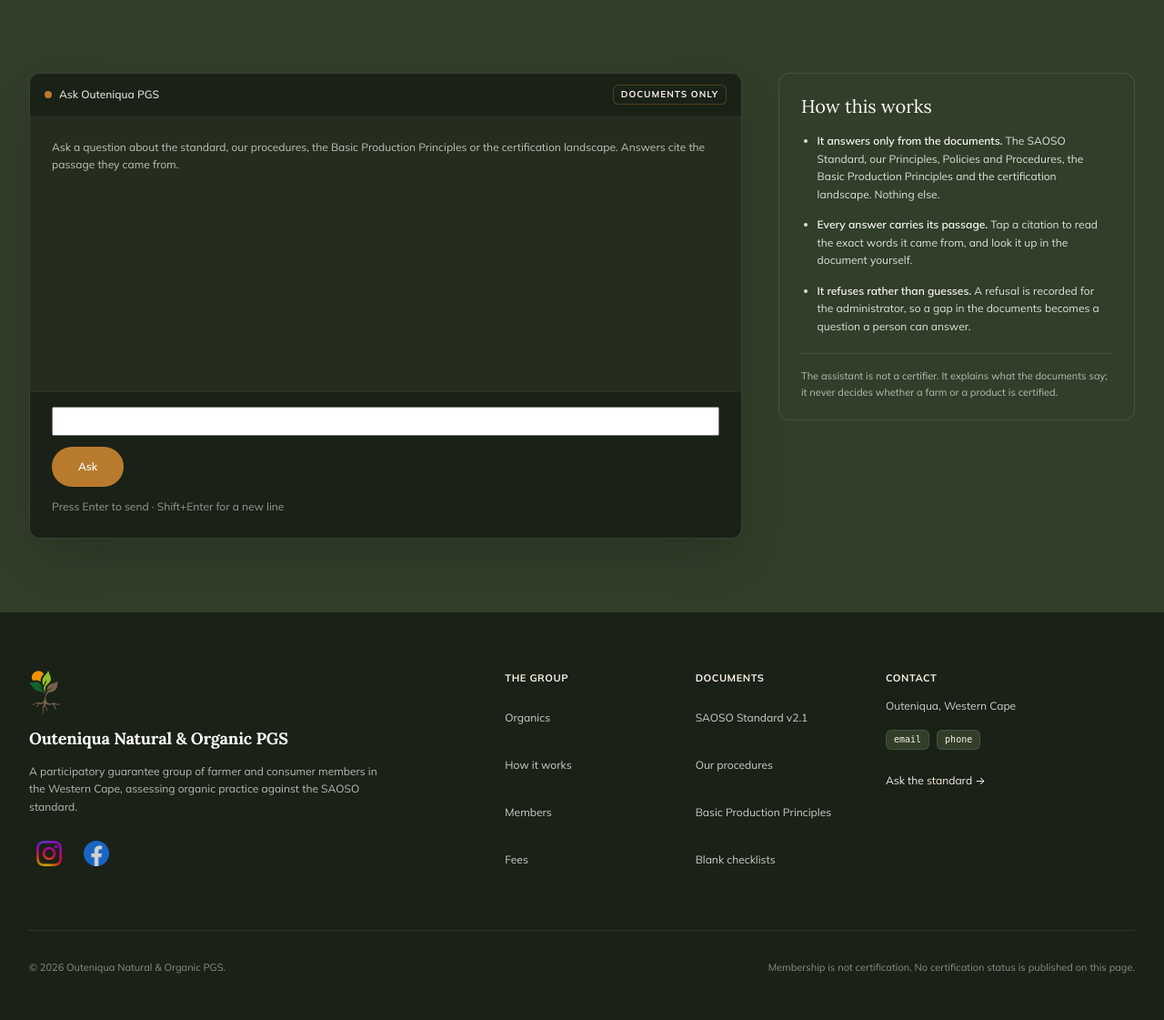
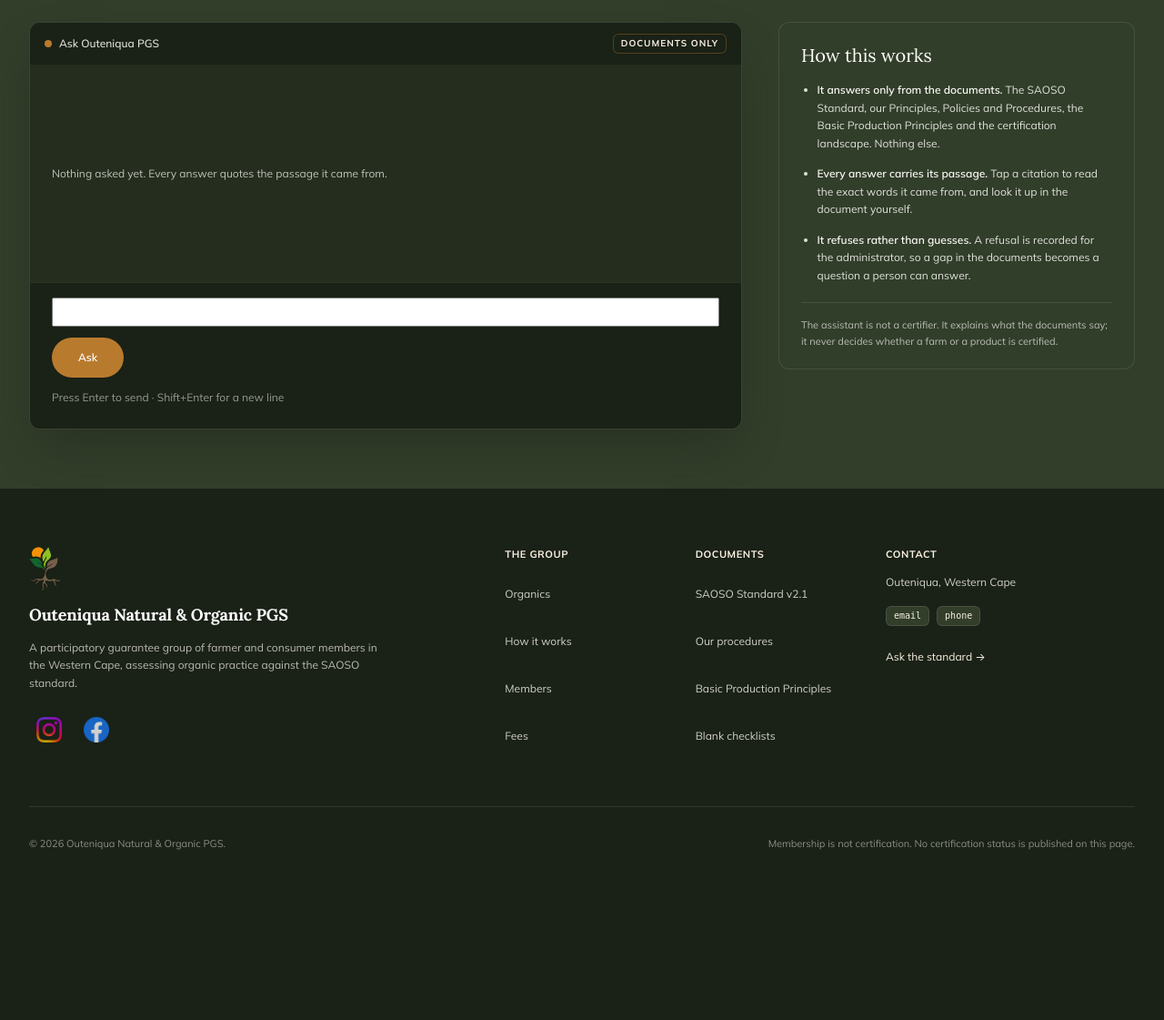
Before and after one commit to KobusWHMeiring/PGS, a Django app: template core/templates/chatbot/panel.html in a window 1280 px wide. Shown: the part 341-1462 px from the top of the page at 91% size. After the commit the page ends 1275 px from the top, so only its background shows below. Run offline with Django 5.2, Linux system fonts and the light colour scheme; the template is opened without the code that fills it: most values are stand-ins (such as "Sample title", 1, 10 or a date in 2020); form fields are guessed from the names that the template uses.

Commit message:
fix(chat): the /ask/ composer was below the fold on a 768px laptop
`/ask/` opened with a four-sentence head band under the header, and a second explainer
above the window that said what the aside beside the window already says. On a 1366x768
laptop the page is the window, so the question box sat under the fold — the one control
the page exists for was the one the visitor had to scroll to find.

The band is cut to eyebrow / one-line h1 / one-line lede and the band's padding is
halved, as a modifier (`page-head--ask`, `section--ask`) rather than a second head
template. `.chat--page` drops 32rem to 28rem so bar + thread + composer clear 768.

Guarded by measurement, not by the stylesheet: `test_the_composer_is_above_the_fold`
reads the Ask button's bounding box at 1440x900, 1366x768, 1280x800 and 390x844. The CSS
reads correctly at every height, including the ones where it does not fit.

The eyebrow now names the surface ("The assistant") instead of repeating the h1 directly
above it, which read as a broken template.

```diff
--- a/core/static/css/chat.css
+++ b/core/static/css/chat.css
@@ -219,6 +219,21 @@
    when the keyboard is open; the form stays in normal flow below it.
    ========================================================================== */
 
+/* The band above the window. `/ask/` is the one page whose head band height is a
+   functional constraint rather than a rhythm: the window *is* the page, and a visitor
+   who has to scroll to find the question box has been told the wrong thing about what
+   the page is for. The head is cut to eyebrow / one-line h1 / one-line lede and the
+   band's padding is halved, which puts the whole window — bar, thread, textarea and
+   button — above the fold on a 768 px laptop. Measured, not assumed:
+   `tests/e2e/test_chat_composer.py::test_the_composer_is_above_the_fold`. */
+.page-head--ask {
+  padding-block: 2rem 1.5rem;
+}
+
+.section--ask {
+  padding-block: 1.5rem 4rem;
+}
+
 .chat-page {
   display: grid;
   grid-template-columns: 1fr;
@@ -227,7 +242,9 @@
 }
 
 .chat--page {
-  min-height: 32rem;
+  /* Sized so bar + thread + composer clear a 768 px viewport. An empty window that
+     pushes its own form below the fold is the defect this number removes. */
+  min-height: 28rem;
 }
 
 .chat__body--thread {
@@ -237,8 +254,11 @@
   scroll-margin-bottom: 30vh;
 }
 
+/* The empty thread holds one line and a lot of room. Centring that line stops the
+   blank panel reading as a render that failed; the note disappears with the first
+   question, so nothing is displaced by it later. */
 .chat__empty {
-  margin: 0;
+  margin: auto 0;
   color: rgb(var(--brand-cream-rgb) / 0.72);
   font-size: var(--text-xs);
   line-height: var(--leading-body);
--- a/core/templates/chatbot/_thread.html
+++ b/core/templates/chatbot/_thread.html
@@ -14,8 +14,7 @@ that cannot be checked.
 {% endcomment %}
 {% if not messages and not error %}
   <p class="chat__empty">
-    Ask a question about the standard, our procedures, the Basic Production Principles
-    or the certification landscape. Answers cite the passage they came from.
+    Nothing asked yet. Every answer quotes the passage it came from.
   </p>
 {% endif %}
 
--- a/core/templates/chatbot/panel.html
+++ b/core/templates/chatbot/panel.html
@@ -21,7 +21,7 @@ JavaScript that a visitor reading the fees page should not download.
 {% block content %}
   {% include "public/_page_head.html" %}
 
-  <section class="section section--dark" id="ask">
+  <section class="section section--dark section--ask" id="ask">
     <div class="container chat-page">
 
       <div class="chat chat--page">
--- a/core/templates/public/_page_head.html
+++ b/core/templates/public/_page_head.html
@@ -1,7 +1,12 @@
 {% comment %} A sub-page's opening band. Same type roles as the home page's section heads
    (eyebrow / Lora h1 / lede), so a deep page does not invent a second visual
-   language. The h1 text arrives from `Page`, never from the template. {% endcomment %}
-<header class="page-head">
+   language. The h1 text arrives from `Page`, never from the template.
+
+   The page key rides along as a modifier class so a band can be tuned for the one
+   page whose height is a functional constraint — `/ask/`, where the window is the
+   page (see `chat.css`, `.page-head--ask`). A modifier that matches nothing is
+   inert; a second head template would be a second thing to keep in step. {% endcomment %}
+<header class="page-head page-head--{{ page.key }}">
   <div class="container">
     <p class="eyebrow">{{ page.eyebrow }}</p>
     <h1 class="serif-title page-head__title">{{ page.h1 }}</h1>
```
Also changed, not shown: core/services/_public.py (+9 -8 lines), tests/e2e/test_chat_composer.py (+39 -0 lines).
